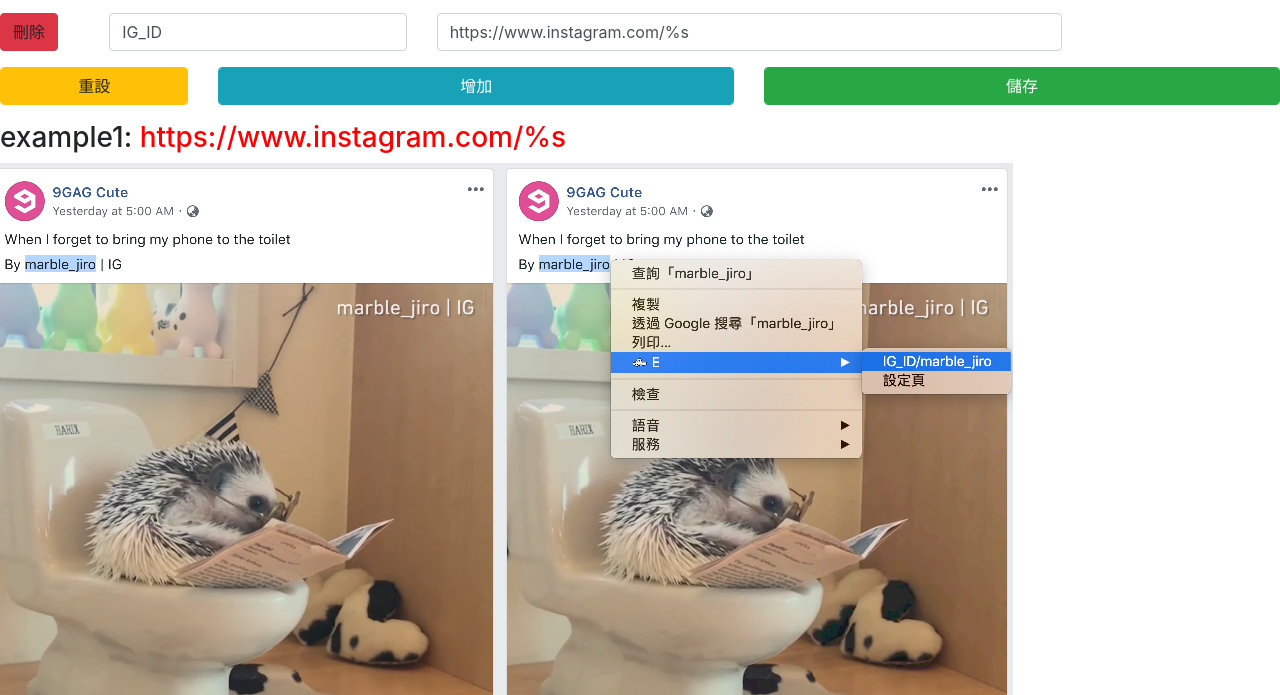
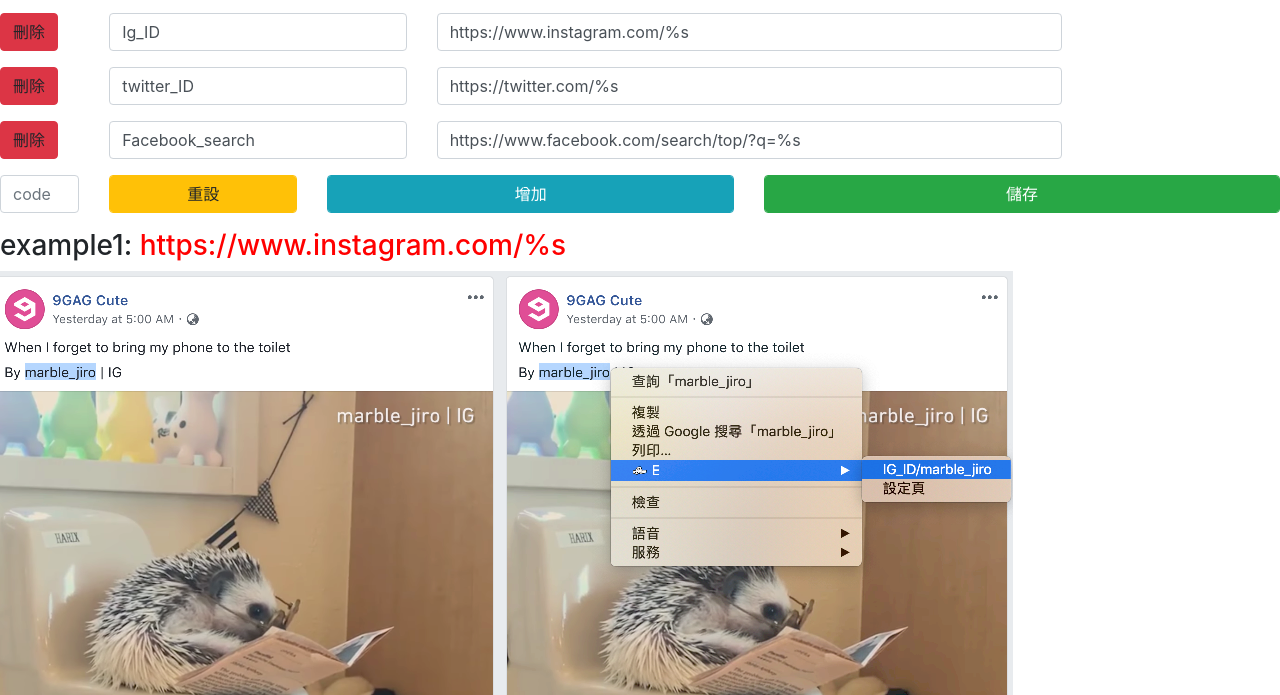
Before and after one commit to jerrylinyt/chrome_extensions_E, a browser extension: page options.html in a window 1280 px wide. Shown: the part 105-800 px from the top of the page. Drawn offline with Linux system fonts and the light colour scheme.

Commit message:
update README.md

```diff
--- a/options.html
+++ b/options.html
@@ -10,7 +10,6 @@
     }
   </style>
   <meta http-equiv="Content-Type" content="text/html; charset=utf-8">
-
 </head>
 <script src="js/jquery.min.js" charset="UTF-8"></script>
 <script src="js/bootstrap.min.js" charset="UTF-8"></script>
@@ -30,21 +29,20 @@
 
     </div>
   </div>
-  <!--<div>-->
-  <!--<p>Choose a different background color!</p>-->
-  <!--</div>-->
   <div class="form-group row">
+    <div class="col-sm-1">
+      <input type="text" placeholder="code" id="code" name="code" class="form-control"/>
+    </div>
     <div class="col-sm-2">
       <button id="reset" type="button" class="btn-warning form-control">重設</button>
     </div>
-    <div class="col-sm-5">
+    <div class="col-sm-4">
       <button id="add" type="button" class="btn-info form-control">增加</button>
     </div>
     <div class="col-sm-5">
       <button id="save" type="button" class="btn-success form-control">儲存</button>
     </div>
   </div>
-  <p id="status"></p>
 </form>
 
 <h3>example1: <span style="color: red">https://www.instagram.com/%s</span></h3>
@@ -52,7 +50,8 @@
 
   <img style="display: inline" src="readmeImage/image1.png" height="702" width="514"/>
   <img style="display: inline" src="readmeImage/image2.png" height="702" width="514"/>
-  <img src="readmeImage/image3.png" height="587" width="575"/></div>
+  <img src="readmeImage/image3.png" height="587" width="575"/>
+</div>
 </body>
 
 <script src="options.js"></script>
--- a/options.js
+++ b/options.js
@@ -8,18 +8,18 @@
 
 const settings = {
   default: [
-    {checked: true, name: 'IG_ID', target: 'https://www.instagram.com/%s'},
+    {name: 'Ig_ID', target: 'https://www.instagram.com/%s'},
+    {name: 'twitter_ID', target: 'https://twitter.com/%s'},
+    {name: 'Facebook_search',target: 'https://www.facebook.com/search/top/?q=%s'}
   ],
   ex: [
-    {checked: true, name: 'nh_本=>', target: 'www.google.com'},
-    {checked: true, name: '紳士_本=>', target: 'www.facebook.com'},
-    {checked: true, name: 'e熊貓_本=>', target: 'www.facebook.com'},
-    {checked: true, name: 'ex熊貓_本=>', target: 'www.facebook.com'},
-    {checked: true, name: 'e熊貓_搜=>', target: 'www.facebook.com'},
-    {checked: true, name: 'ex熊貓_搜=>', target: 'www.facebook.com'},
-    {checked: true, name: '紳士_搜=>', target: 'www.facebook.com'},
+    {name: 'nh_搜尋/', target: 'https://nhentai.net/search/?q=%s'},
+    {name: '紳士_搜尋/', target: 'https://wnacg.com/albums-index-page-1-sname-%s.html'},
+    {name: 'e熊貓_搜尋/', target: 'https://e-hentai.org/?f_doujinshi=1&f_manga=1&f_artistcg=1&f_gamecg=1&f_western=1&f_non-h=1&f_imageset=1&f_cosplay=1&f_asianporn=1&f_misc=1&f_search=%s'},
+    {name: 'ex熊貓_搜尋/', target: 'https://exhentai.org/?f_doujinshi=1&f_manga=1&f_artistcg=1&f_gamecg=1&f_western=1&f_non-h=1&f_imageset=1&f_cosplay=1&f_asianporn=1&f_misc=1&f_search=%s'},
+    {name: 'nh_本/', target: 'https://nhentai.net/g/%s'},
+    {name: '紳士_本_ID/', target: 'https://wnacg.com/photos-index-aid-%s.html'},
   ]
-
 };
 let page = $("#settingInput");
 
@@ -61,7 +61,12 @@
     if (!!storeData && !!storeData.allData) {
       allData = storeData.allData;
     } else {
-      allData = settings.default;
+      let code = $("#code").val();
+      if (!!settings[code]) {
+        allData = settings[code];
+      } else {
+        allData = settings.default;
+      }
     }
 
     page.empty();
```
Also changed, not shown: README.md, readmeImage/image6.png (added), readmeImage/image7.png (added), readmeImage/image8.png (added), 1 other file.
